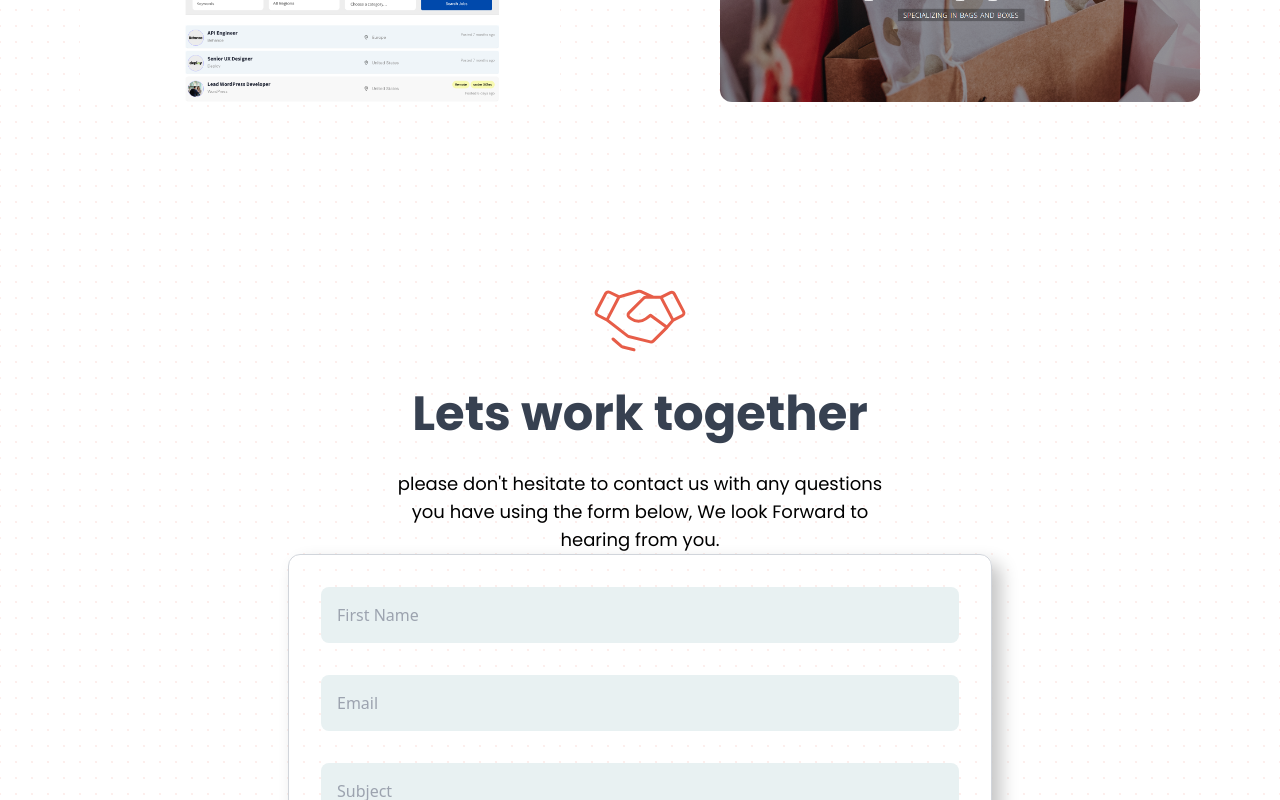
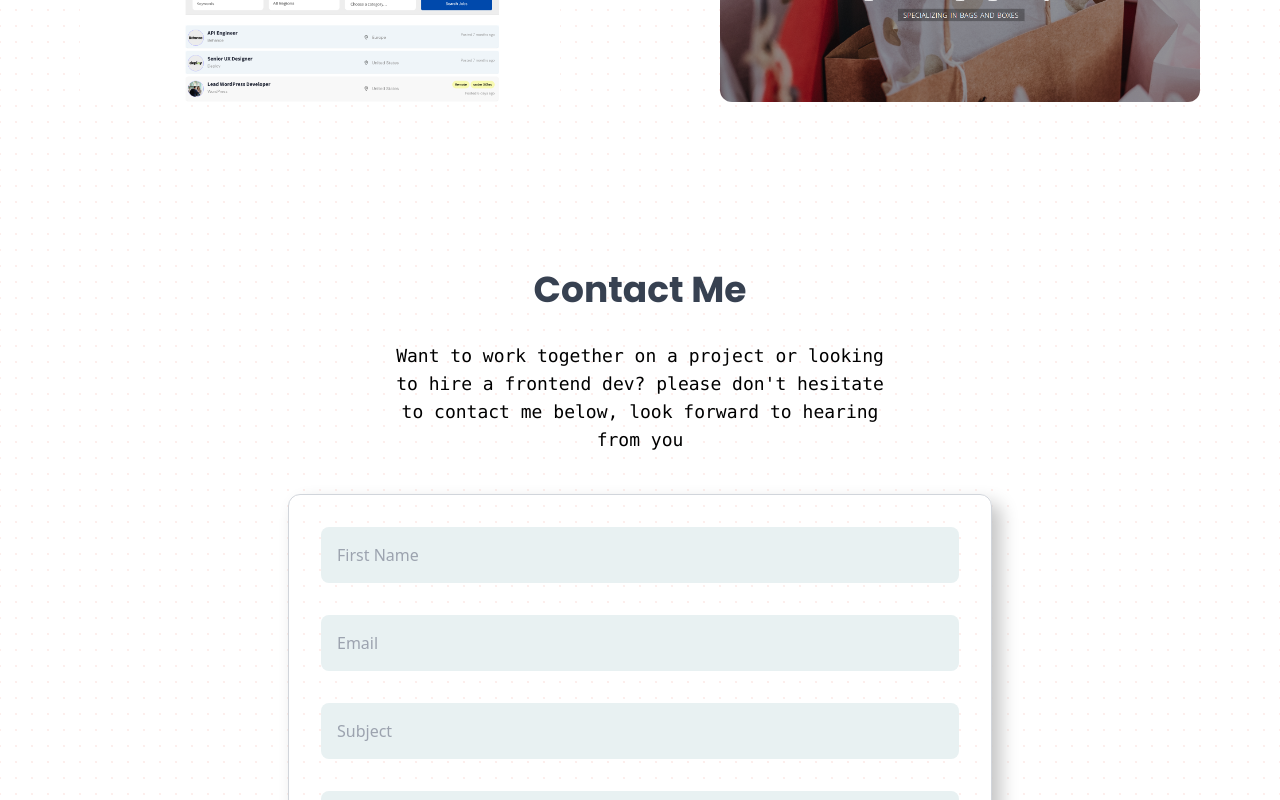
Before and after one commit to skystanoyevitch/sky-portfolio, a React (Create React App) app: page / in a window 1280 px wide. Shown: the part 1494-2294 px from the top of the page. Built offline with nearby package versions, Linux system fonts and the light colour scheme.

Commit message:
removed old code

```diff
--- a/src/Pages/Home/Components/ContactComponent.jsx
+++ b/src/Pages/Home/Components/ContactComponent.jsx
@@ -1,7 +1,7 @@
 import React from "react";
 import { useForm } from "react-hook-form";
 import { init, sendForm } from "emailjs-com";
-import HandShake from "../../../icons/HandShake";
+// import HandShake from "../../../icons/HandShake";
 
 init("user_UjPKV0EnHoctjH33XHpvR");
 
@@ -32,16 +32,17 @@ function ContactComponent() {
       className="p-8 container mx-auto lg:max-w-3xl mb-12 lg:mb-24"
       id="section-contact"
     >
-      <div className="mx-auto lg:max-w-lg text-center mt-12 lg:mt-24">
-        <div className="flex justify-center pb-6">
+      <div className="mx-auto lg:max-w-lg text-center mt-12 lg:mt-24 lg:mb-10">
+        {/* <div className="flex justify-center pb-6">
           <HandShake />
-        </div>
-        <h1 className="font-poppins font-bold text-2xl pb-6 text-gray-700 lg:text-5xl lg:pb-8 lg:text-center">
-          Lets work <span className="text-[#e75d48]">together</span>
+        </div> */}
+        <h1 className="font-poppins font-bold text-2xl pb-6 text-gray-700 lg:text-4xl lg:pb-8 lg:text-center">
+          <span className="text-[#e75d48]">Contact </span> Me
         </h1>
-        <p className="font-poppins lg:text-lg">
-          please don't hesitate to contact us with any questions you have using
-          the form below, We look Forward to hearing from you.
+        <p className="font-mono lg:text-lg">
+          Want to work together on a project or looking to hire a frontend dev?
+          please don't hesitate to contact me below, look forward to hearing
+          from you
         </p>
       </div>
       <div className="container mx-auto pt-8 lg:pt-0 mt-12 lg:mt-0 border bg-slate-50 md:h-full lg:max-w-screen-lg shadow-shadowNeo rounded-xl">
```
